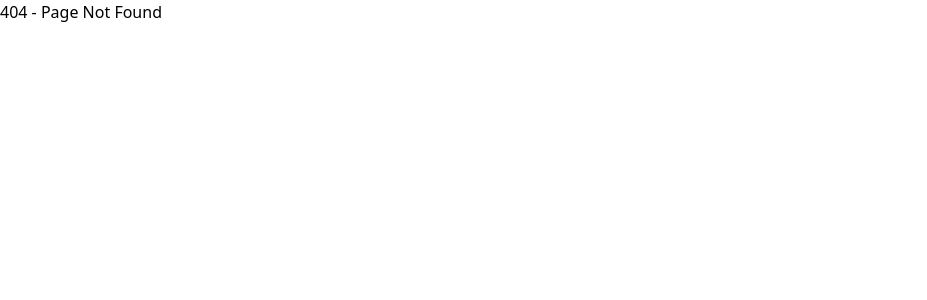
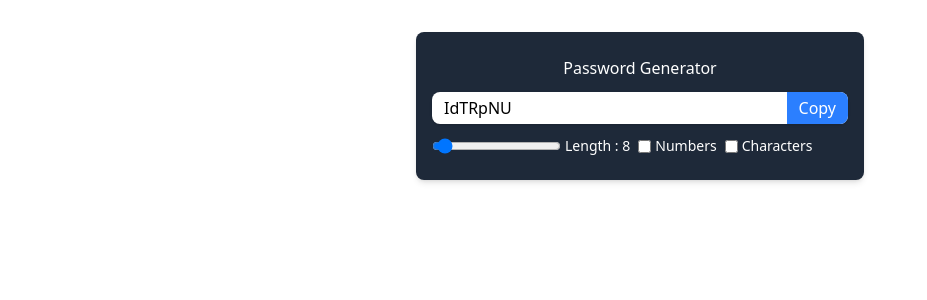
Before and after one commit to bhupeshlife/react-tutorial, a React (Vite) app: page /password-generator in a window 1280 px wide. Before the commit this address had no page. Shown: the top 300 px of the page, without its empty margins (0-927 px from the left). Built offline with nearby package versions, Linux system fonts and the light colour scheme.

Commit message:
Add PasswordGenerator component and update routing in Routes.js and HomePage.jsx

```diff
--- /dev/null
+++ b/src/components/PasswordGenerator.jsx
@@ -0,0 +1,104 @@
+import { useCallback, useEffect, useRef, useState } from "react";
+
+function PasswordGenerator() {
+  const [password, setPassword] = useState("");
+  const [length, setLength] = useState(8);
+  const [numbers, setNumbers] = useState(false);
+  const [characters, setCharacters] = useState(false);
+
+  // useRef is a React Hook that lets you create a mutable object that persists for the full lifetime of the component.
+  const passwordRef = useRef(null);
+
+  const PasswordGenerator = useCallback(() => {
+    // useCallback is a React Hook that lets you cache a function definition between re-renders.
+    // PasswordGenerator = useCallback(function, [dependencies])
+    let password = "";
+    let string = "abcdefghijklmnopqrstuvwxyzABCDEFGHIJKLMNOPQRSTUVWXYZ";
+    if (numbers) {
+      string += "0123456789";
+    }
+    if (characters) {
+      string += "!@#$%^&*()_+[]{}|;,<>?";
+    }
+    for (let i = 1; i <= length; i++) {
+      let randomNumber = Math.floor(Math.random() * string.length + 1);
+      password += string.charAt(randomNumber);
+    }
+    setPassword(password);
+  }, [length, numbers, characters, setPassword]);
+
+  const copyPassword = useCallback(() => {
+    passwordRef.current?.select();
+    passwordRef.current?.setSelectionRange(0, 99999); // For mobile devices
+    window.navigator.clipboard.writeText(password);
+  }, [password]); // Function to copy the password to clipboard
+
+  useEffect(() => {
+    // useEffect is a React Hook that lets you synchronize a component with an external system.
+    // useEffect(setup, [dependencies])
+    PasswordGenerator();
+  }, [length, numbers, characters, PasswordGenerator]);
+
+  return (
+    <div className="w-full max-w-md mx-auto shadow-md rounded-lg px-4 py-3 my-8 text-white bg-gray-800">
+      <h1 className="text-white text-center my-3">Password Generator</h1>
+      <div className="flex shadow rounded-lg overflow-hidden bg-white text-black">
+        <input
+          type="text"
+          value={password}
+          className="outline-none w-full py-1 px-3"
+          placeholder="Password"
+          ref={passwordRef}
+          readOnly
+        />
+        <button
+          className="cursor-pointer outline-none bg-blue-500 text-white px-3 py-0.5 shrink-0 hover:bg-blue-600 transition-colors duration-200"
+          onClick={copyPassword}
+        >
+          Copy
+        </button>
+      </div>
+      <div className="flex text-sm gap-x-2 py-3">
+        <div className="flex items-center gap-x-1">
+          <input
+            type="range"
+            min={6}
+            max={50}
+            value={length}
+            className="cursor-pointer"
+            onChange={(e) => {
+              setLength(e.target.value);
+            }}
+          />
+          <label> Length : {length}</label>
+        </div>
+        <div className="flex items-center gap-x-1">
+          <input
+            type="checkbox"
+            defaultChecked={numbers}
+            id="numbersInput"
+            className="cursor-pointer"
+            onChange={(e) => {
+              setNumbers((prev) => !prev);
+            }}
+          />
+          <label htmlFor="numbersInput">Numbers</label>
+        </div>
+        <div className="flex items-center gap-x-1">
+          <input
+            type="checkbox"
+            defaultChecked={characters}
+            className="cursor-pointer"
+            id="charactersInput"
+            onChange={(e) => {
+              setCharacters((prev) => !prev);
+            }}
+          />
+          <label htmlFor="charactersInput">Characters</label>
+        </div>
+      </div>
+    </div>
+  );
+}
+
+export default PasswordGenerator;
--- a/src/pages/HomePage.jsx
+++ b/src/pages/HomePage.jsx
@@ -6,22 +6,28 @@
     // 4. Return your page layout. Here we use Tailwind CSS classes
     <div className="flex flex-row items-center justify-center min-h-screen gap-5 p-5">
       <button
-        className="border rounded-lg p-2 bg-gray-500 text-white"
+        className="border rounded-lg p-2 bg-black text-white"
         onClick={() => navigate("/counter")}
       >
         useState Topic
       </button>
       <button
-        className="border rounded-lg p-2 bg-gray-500 text-white"
+        className="border rounded-lg p-2 bg-black text-white"
         onClick={() => navigate("/card")}
       >
         Props Topic
       </button>
-       <button
-        className="border rounded-lg p-2 bg-gray-500 text-white"
+      <button
+        className="border rounded-lg p-2 bg-black text-white"
         onClick={() => navigate("/bg-changer")}
       >
         Theme Topic
+      </button>
+      <button
+        className="border rounded-lg p-2 bg-black text-white"
+        onClick={() => navigate("/password-generator")}
+      >
+        Password Generator
       </button>
     </div>
   );
--- a/src/routes/Routes.js
+++ b/src/routes/Routes.js
@@ -3,12 +3,14 @@
 const Counter = lazy(() => import("../components/Counter"));
 const Card = lazy(() => import("../pages/CardContent"));
 const BgChanger = lazy(() => import("../components/BgChanger"));
+const PasswordGenerator = lazy(() => import("../components/PasswordGenerator"));
 import NotFound from "../components/NotFound";
 
 const routes = [
   { path: "/home", exact: true, name: "Home", component: Home },
   { path: "/counter", exact: true, name: "Counter", component: Counter },
   { path: "/card", exact: true, name: "Card", component: Card },
-   { path: "/bg-changer", exact: true, name: "BgChanger", component: BgChanger },
+  { path: "/bg-changer", exact: true, name: "BgChanger", component: BgChanger },
+  { path: "/password-generator", exact: true, name: "PasswordGenerator", component: PasswordGenerator },
 ];
 export { routes, NotFound };
```
